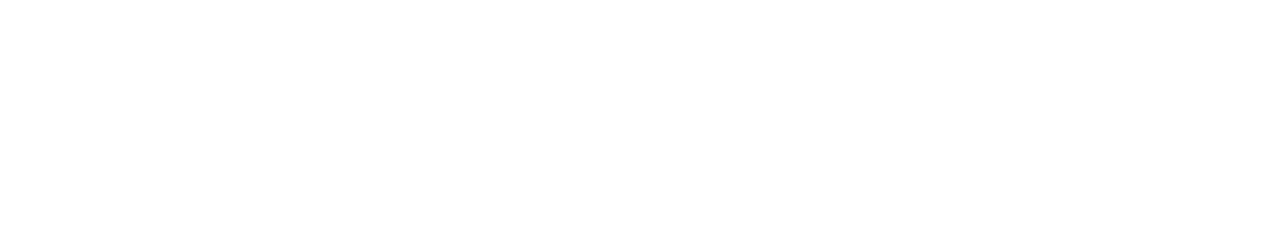
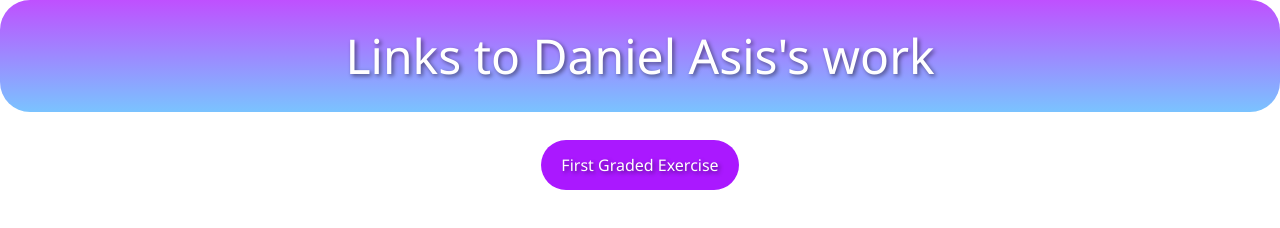
Before and after one commit to DJA0616/CS3_2ndQtrPortfolio, a plain HTML site: page index.html in a window 1280 px wide. Drawn offline with nearby package versions, Linux system fonts and the light colour scheme.

Commit message:
Added Homepage

```diff
--- a/index.html
+++ b/index.html
@@ -0,0 +1,75 @@
+<!DOCTYPE html>
+<html>
+  <body>
+  <title>Daniel Asis Portfolio</title>
+  <link rel="stylesheet" href="https://www.w3schools.com/w3css/5/w3.css">
+
+  <style>
+    .style1{
+            color:rgb(255, 255, 255);
+            font-family: 'Segoe UI';
+            h1{
+                font-size: xxx-large;
+            }
+            padding-left: 50px;
+            padding-right: 50px;
+            padding-top: 10px;
+            padding-bottom: 10px;
+            text-shadow:2px 2px 4px rgba(0, 0, 0, 0.486);
+            background-image: linear-gradient(to bottom, #bf50ff, #7ac3ff);
+            border-radius: 30px;
+            text-align: center;
+        }
+
+        .style2{
+            background-image:linear-gradient(to left, #aa18ff 30%, #269dff 70%);
+            background-clip: text;
+            color:#ffffff00;
+            font-family:'Arial';
+            text-align: center;
+            line-height: normal;
+            font-size:x-large;
+            text-shadow:0px 0px 8px #00000044;
+        }
+
+        @keyframes rainbow{
+            0% {background-color: #007bff;}
+            100% {background-color: #aa18ff;}
+        }
+
+
+        button{
+            background-image:linear-gradient(to bottom, #007bff00, #7ac3ff00);
+            animation: rainbow 5s linear infinite alternate;
+            color: white;
+            padding: 14px 20px;
+            border: none;
+            border-radius: 32px;
+            font-size: 16px;
+            font-family:'Segoe UI';
+            text-shadow: 2px 2px 4px rgba(0, 0, 0, 0.486);
+            cursor: pointer;
+            transition: all 0.5s ease;
+            rotate: 0deg;
+        }
+
+        button:hover{
+            background-image:linear-gradient(to bottom, #007bff00, #ffffffaa);
+            padding: 18px 24px;
+            border-radius: 12px;
+            transition: all 0.2s ease;
+        }
+
+
+  </style>
+  <header class="style1">
+      <h1>Links to Daniel Asis's work</h1>
+  </header>
+
+  <section class="style2">
+    <br>
+    <button onclick="window.location.href='public/Q2G1NAASIS.html';">First Graded Exercise</button>
+    <br>
+  </section>
+</body>
+</html>
```
Also changed, not shown: public/Q2G1NAASIS.html (+2 -2 lines).
